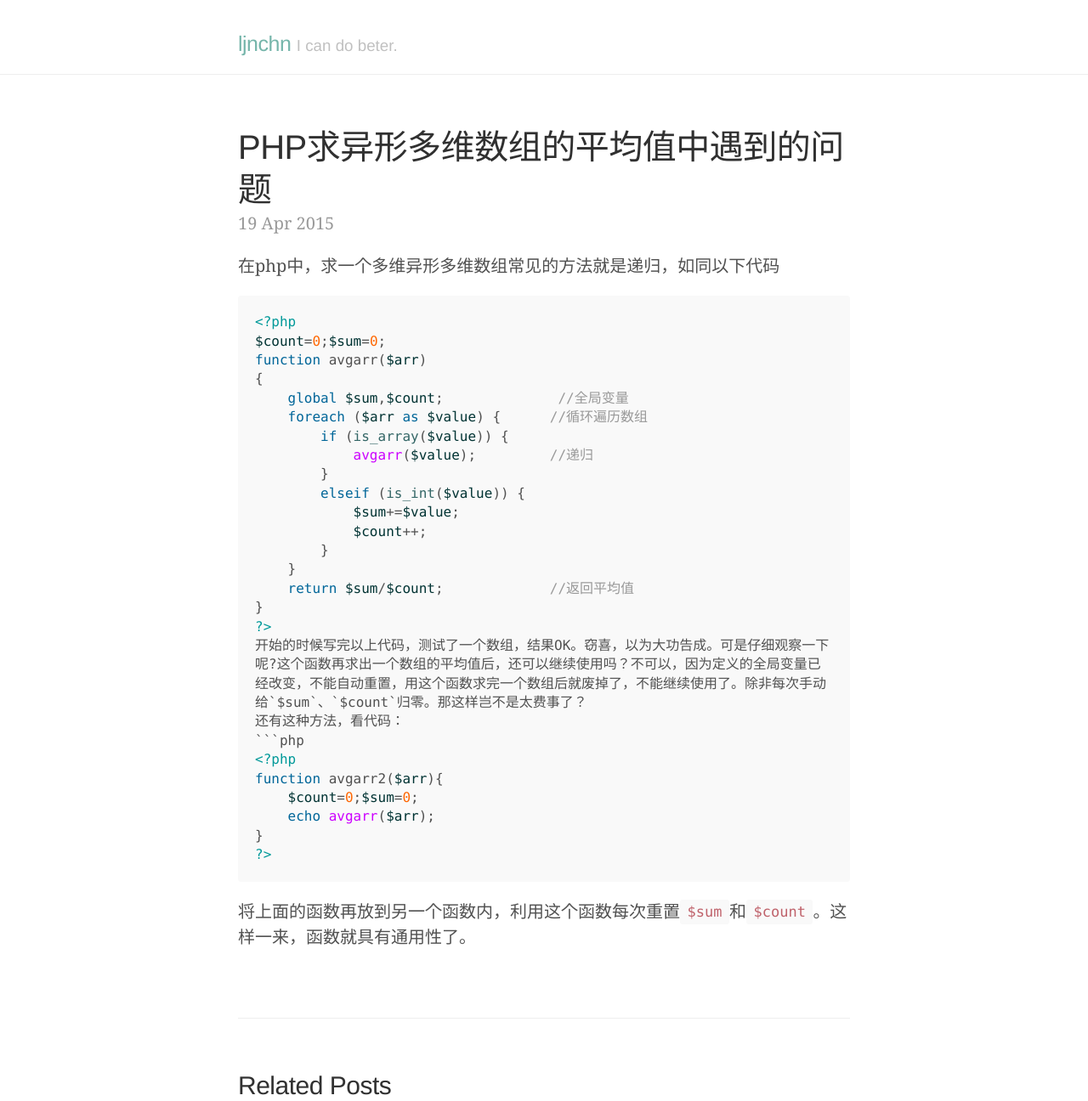
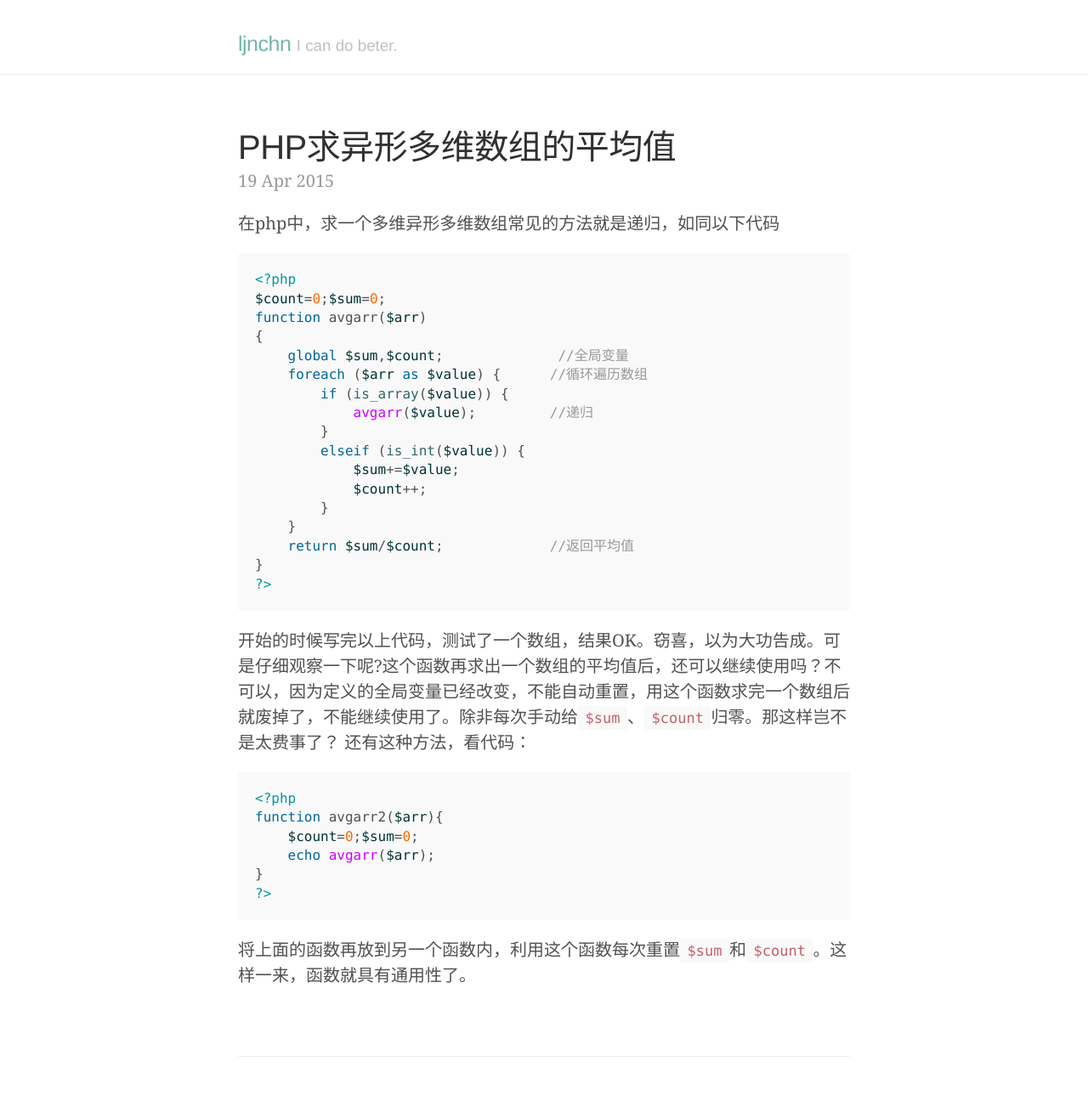
Before and after one commit to ljnchn/ljnchn.github.io, a Jekyll site: the page built from _posts/2015-04-19-PHP求异形多维数组的平均值中遇到的问题.md, in a window 1280 px wide and 1400 px high, cut to the strip 104-1400 px from the top of the window. Shown: the whole strip at 85% size. Built offline with Jekyll 4.4.1, drawn with Linux system fonts in a browser that asks for light colours; some web fonts are replaced; Markdown is read by kramdown in place of the engine named in the settings.

Commit message:
change post

````diff
--- a/_posts/2015-04-19-PHP求异形多维数组的平均值中遇到的问题.md
+++ b/_posts/2015-04-19-PHP求异形多维数组的平均值中遇到的问题.md
@@ -1,6 +1,6 @@
 ---
 layout: post
-title: PHP求异形多维数组的平均值中遇到的问题
+title: PHP求异形多维数组的平均值
 ---
 在php中，求一个多维异形多维数组常见的方法就是递归，如同以下代码
 ```php
@@ -21,6 +21,7 @@
     return $sum/$count;             //返回平均值
 }
 ?>
+```
 开始的时候写完以上代码，测试了一个数组，结果OK。窃喜，以为大功告成。可是仔细观察一下呢?这个函数再求出一个数组的平均值后，还可以继续使用吗？不可以，因为定义的全局变量已经改变，不能自动重置，用这个函数求完一个数组后就废掉了，不能继续使用了。除非每次手动给`$sum`、`$count`归零。那这样岂不是太费事了？
 还有这种方法，看代码：
 ```php
````
